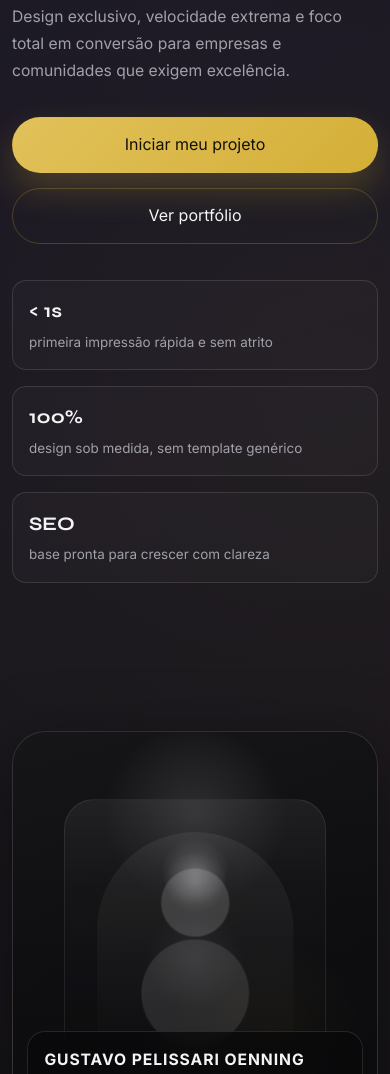
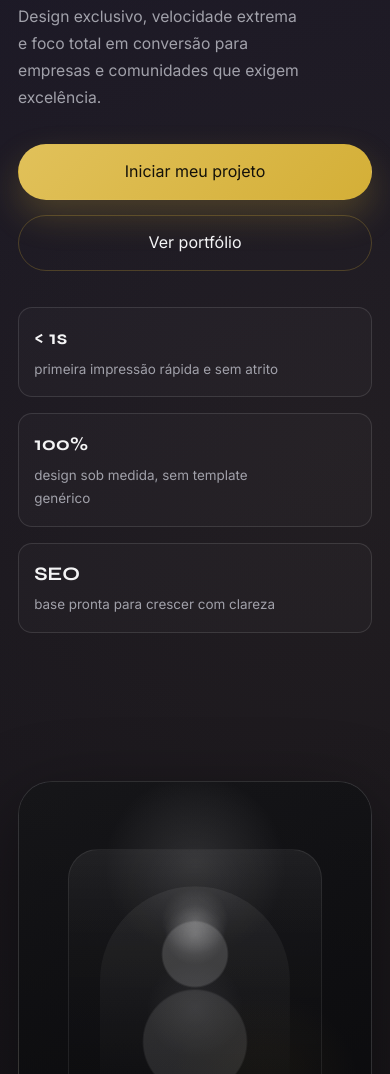
Before and after one commit to GustavoPelissari/meu-site, a website with bundled scripts: page src/index.html in a window 390 px wide. Shown: the part 515-1589 px from the top of the page. Built offline with nearby package versions, Linux system fonts and the light colour scheme.

Commit message:
Atualização

```diff
--- a/src/styles/global.css
+++ b/src/styles/global.css
@@ -1076,7 +1076,7 @@ strong {
   }
 
   .container {
-    width: min(100% - 2rem, var(--container-max));
+    width: min(100% - 2.5rem, var(--container-max));
   }
 
   .section {
@@ -1111,7 +1111,7 @@ strong {
   }
 
   .hero__subtitle {
-    max-width: 100%;
+    max-width: 34ch;
     font-size: 0.98rem;
     line-height: 1.72;
   }
@@ -1125,6 +1125,19 @@ strong {
     font-size: clamp(1.9rem, 8.4vw, 2.8rem);
     line-height: 1.04;
     letter-spacing: -0.035em;
+    max-width: 13ch;
+  }
+
+  .section__subtitle,
+  .card__text,
+  .differentials__text,
+  .testimonials__quote,
+  .hero__metric-label,
+  .form__note,
+  .footer__slogan,
+  .about__item,
+  .about__stamp span {
+    max-width: 32ch;
   }
 
   .section__subtitle,
@@ -1179,7 +1192,7 @@ strong {
   }
 
   .contact__panel {
-    padding: 1.25rem;
+    padding: 1.25rem 1.1rem;
   }
 
   .form__actions {
@@ -1203,7 +1216,7 @@ strong {
 
 @media (max-width: 420px) {
   .container {
-    width: min(100% - 1.5rem, var(--container-max));
+    width: min(100% - 2.25rem, var(--container-max));
   }
 
   .header__brand {
@@ -1220,7 +1233,7 @@ strong {
   }
 
   .hero__title {
-    max-width: 7.4ch;
+    max-width: 7.1ch;
     font-size: clamp(2rem, 10.8vw, 2.9rem);
     line-height: 1.06;
   }
@@ -1233,6 +1246,7 @@ strong {
 
   .section__title {
     font-size: clamp(1.72rem, 8vw, 2.3rem);
+    max-width: 12ch;
   }
 
   .section__eyebrow,
@@ -1240,4 +1254,33 @@ strong {
   .card__meta {
     letter-spacing: 0.1em;
   }
+
+  .header__nav {
+    left: 0.75rem;
+    right: 0.75rem;
+  }
+
+  .hero__subtitle,
+  .section__subtitle,
+  .card__text,
+  .differentials__text,
+  .testimonials__quote,
+  .hero__metric-label,
+  .form__note,
+  .footer__slogan,
+  .about__item,
+  .about__stamp span {
+    max-width: 29ch;
+  }
+
+  .contact__panel,
+  .hero__metric,
+  .about__item,
+  .differentials__item,
+  .testimonials__card,
+  .card--service,
+  .card--portfolio {
+    padding-left: 0.95rem;
+    padding-right: 0.95rem;
+  }
 }
```
